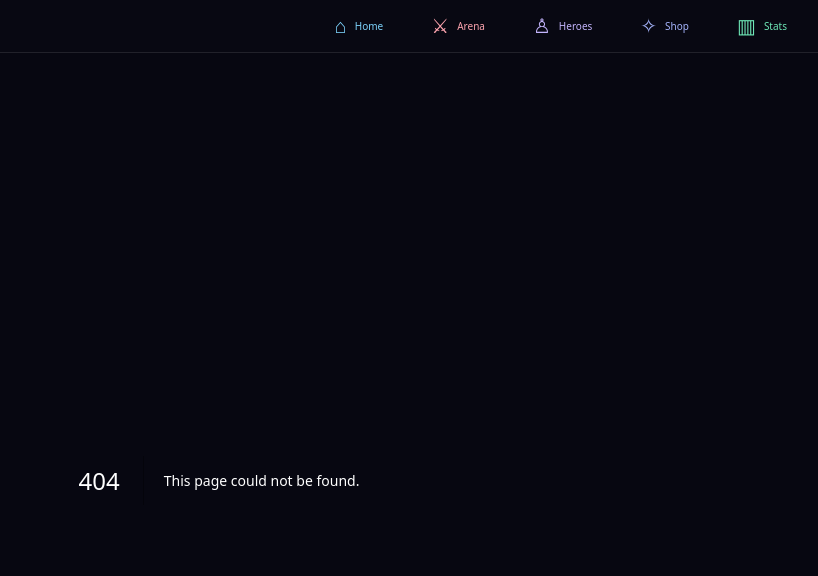
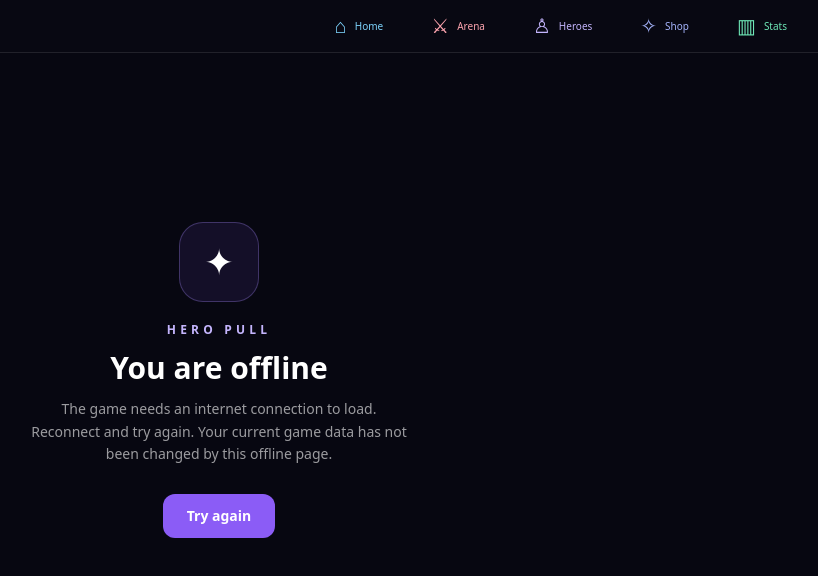
Before and after one commit to Mukedlii/hero-pull, a Next.js app: page /offline in a window 1280 px wide. Before the commit this address had no page. Shown: the top 576 px of the page, without its empty margins (421-1239 px from the left). Built offline with nearby package versions, Linux system fonts and the light colour scheme.

Commit message:
feat(pwa): add offline fallback screen

```diff
--- /dev/null
+++ b/app/offline/page.tsx
@@ -0,0 +1,11 @@
+export default function OfflinePage() {
+  return (
+    <main className="flex min-h-[75vh] flex-col items-center justify-center px-6 text-center">
+      <div className="mb-5 flex h-20 w-20 items-center justify-center rounded-3xl border border-violet-400/30 bg-violet-500/10 text-4xl">✦</div>
+      <p className="text-xs font-black uppercase tracking-[0.35em] text-violet-300">Hero Pull</p>
+      <h1 className="mt-3 text-3xl font-black text-white">You are offline</h1>
+      <p className="mt-3 max-w-sm text-sm leading-relaxed text-white/60">The game needs an internet connection to load. Reconnect and try again. Your current game data has not been changed by this offline page.</p>
+      <a href="/" className="mt-7 rounded-xl bg-violet-500 px-6 py-3 text-sm font-bold text-white hover:bg-violet-400">Try again</a>
+    </main>
+  )
+}
```
